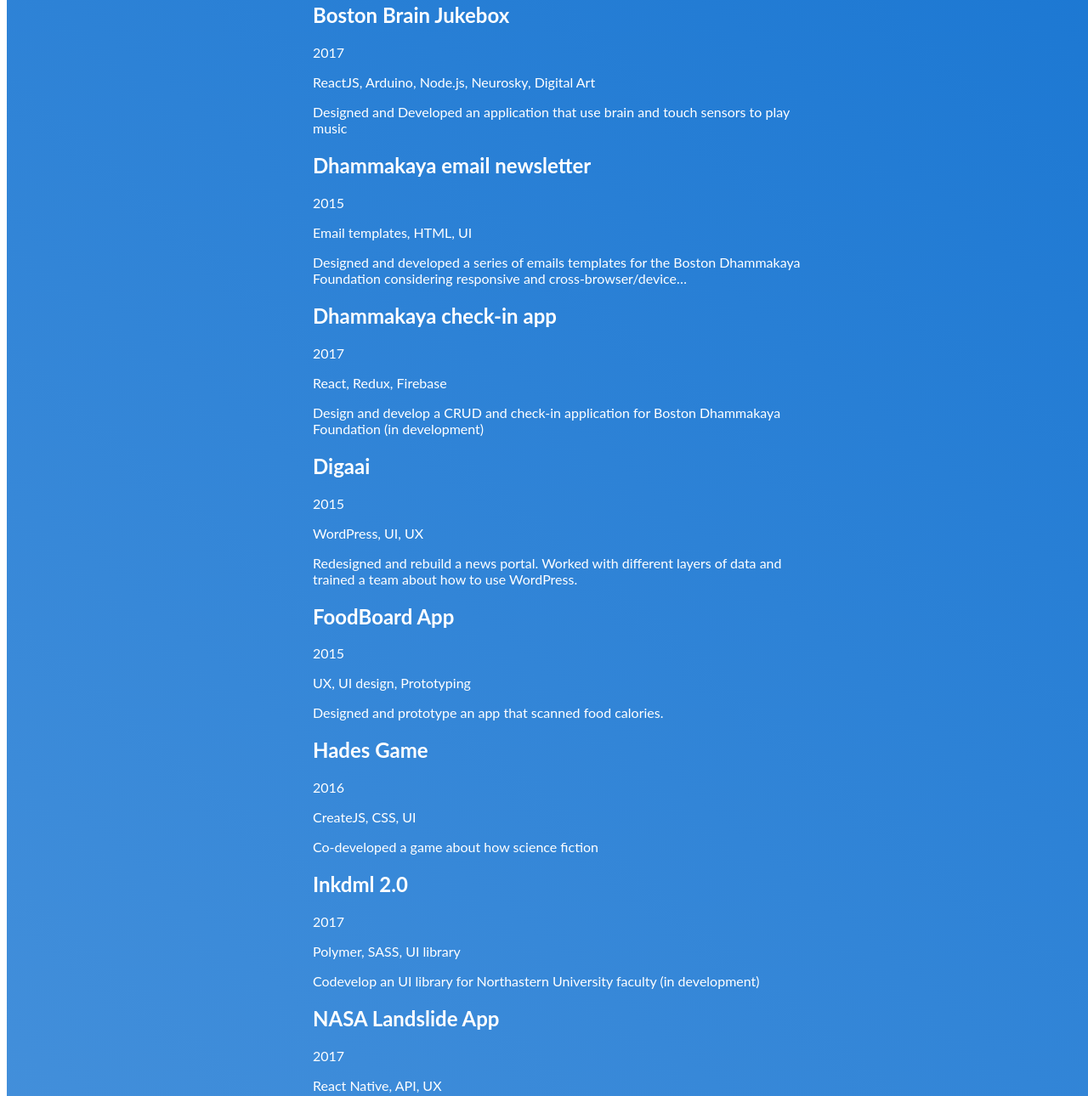
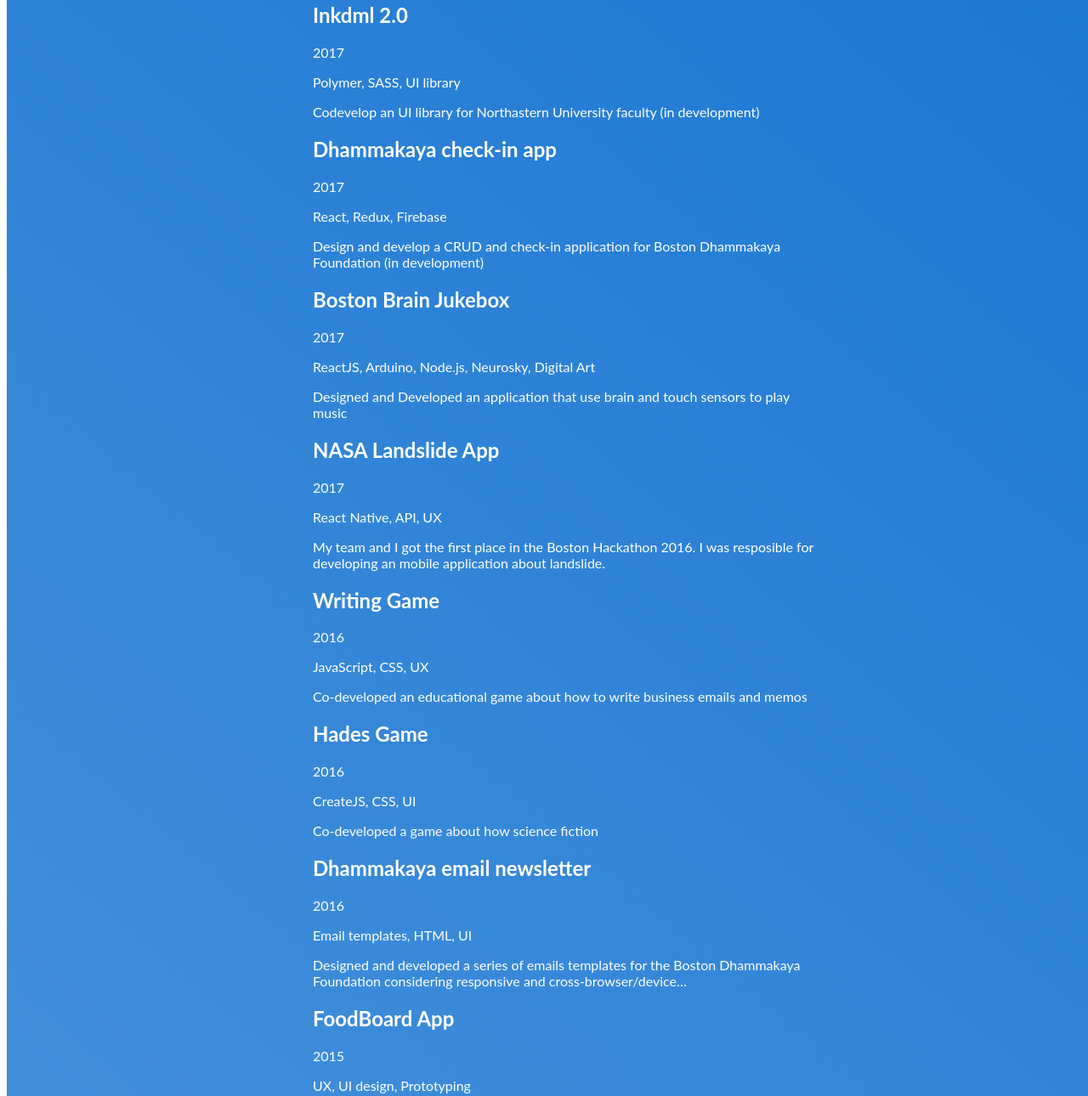
Before and after one commit to tiagodcosta/portfolio-v2, a Gatsby site: page /projects in a window 1280 px wide. Shown: the part 247-1537 px from the top of the page at 85% size. Built offline with nearby package versions, Linux system fonts and the light colour scheme; Gatsby itself is replaced by a stand-in of ours.

Commit message:
Fix bug sort data

```diff
--- a/src/data/boston-jukebox.md
+++ b/src/data/boston-jukebox.md
@@ -1,6 +1,7 @@
 ---
 title: "Boston Brain Jukebox"
-date: "2017"
+date: "2017-08-01"
+year: "2017"
 tags: "ReactJS, Arduino, Node.js, Neurosky, Digital Art"
 link: "https://github.com/bostonjukebox/boston-jukebox-reactjs"
 ---
--- a/src/data/dhammakaya-emails.md
+++ b/src/data/dhammakaya-emails.md
@@ -1,6 +1,7 @@
 ---
 title: "Dhammakaya email newsletter"
-date: "2015"
+date: "2016-01-01"
+year: "2016"
 tags: "Email templates, HTML, UI"
 link: "https://github.com/bostonjukebox/boston-jukebox-reactjs"
 ---
--- a/src/data/dhammmakaya-checkin.md
+++ b/src/data/dhammmakaya-checkin.md
@@ -1,6 +1,7 @@
 ---
 title: "Dhammakaya check-in app"
-date: "2017"
+date: "2017-12-12"
+year: "2017"
 tags: "React, Redux, Firebase"
 link: "https://github.com/bostonjukebox/boston-jukebox-reactjs"
 ---
--- a/src/data/digaai.md
+++ b/src/data/digaai.md
@@ -1,6 +1,7 @@
 ---
 title: "Digaai"
-date: "2015"
+date: "2015-10-11"
+year: "2015"
 tags: "WordPress, UI, UX"
 link: "https://www.digaai.com"
 ---
--- a/src/data/foodboard-app.md
+++ b/src/data/foodboard-app.md
@@ -1,6 +1,7 @@
 ---
 title: "FoodBoard App"
-date: "2015"
+date: "2015-12-12"
+year: "2015"
 tags: "UX, UI design, Prototyping"
 link: "http://tiagocosta.co/foodboard/foodboard.html"
 ---
--- a/src/data/hades-game.md
+++ b/src/data/hades-game.md
@@ -1,6 +1,7 @@
 ---
 title: "Hades Game"
-date: "2016"
+date: "2016-08-01"
+year: "2016"
 tags: "CreateJS, CSS, UI"
 link: "http://tiagocosta.co/hades/"
 ---
--- a/src/data/inkdml-20.md
+++ b/src/data/inkdml-20.md
@@ -1,6 +1,7 @@
 ---
 title: "Inkdml 2.0"
-date: "2017"
+date: "2017-12-13"
+year: "2017"
 tags: "Polymer, SASS, UI library"
 link: "https://github.com/bostonjukebox/boston-jukebox-reactjs"
 ---
--- a/src/data/nasa-landslide.md
+++ b/src/data/nasa-landslide.md
@@ -1,6 +1,7 @@
 ---
 title: "NASA Landslide App"
-date: "2017"
+date: "2017-04-01"
+year: "2017"
 tags: "React Native, API, UX"
 link: "https://github.com/bostonjukebox/boston-jukebox-reactjs"
 ---
--- a/src/data/writing-game.md
+++ b/src/data/writing-game.md
@@ -1,6 +1,7 @@
 ---
 title: "Writing Game"
-date: "2016"
+date: "2016-12-21"
+year: "2016"
 tags: "JavaScript, CSS, UX"
 link: "http://tiagocosta.co/writing-game/"
 ---
--- a/src/pages/about.js
+++ b/src/pages/about.js
@@ -9,7 +9,11 @@ const About = () =>  (
     <Content>
       <Navigation color="#000" />
       <h1>About me</h1>
-      <p>Hi! My name is Tiago. I'm a web developer based in Boston. </p>
+      <p>Hi! I'm Tiago Costa. I'm a Web Developer based in Boston. </p>
+      <p>Currently I work as UI Developer at Northeastern University and Boston Dhammakaya Foundation, where I have the opportunity to combine my previous technical experience with my knowledge of User Experience (UX).</p>
+      <p>I love to code and put the user first in a project. I am in constantly contact with new concepts, technologies and other developers. I always attend hackathons and meetups in the Boston Area, where I always chat with talent people.</p>
+      <p>I enjoy playing guitar and cooking. I played in bands when I was a teenager. At the weekends, I always cook a barbecue or try a new recipe with my friends.</p>
+      <Link to="../files/costatiago_resume.pdf"><p>Check my complete resume</p></Link>
     </Content>
   </Container>
 )
@@ -23,9 +27,9 @@ const Container = styled.div`
   justify-content: center;
   width: 100vw;
   height: 100vh;
-  background: linear-gradient(40deg, #4691db, #1976D2);
+  background: #fff;
   font-family: 'Lato', Verdana, sans-serif;
-  color: #fff;
+  color: #000;
 `
 //Content styles
 const Content = styled.section`
--- a/src/pages/projects.js
+++ b/src/pages/projects.js
@@ -9,7 +9,7 @@ const Projects = ({ data }) => (
   <Container>
     <Content>
       <Navigation color="#000" />
-      <h1>Projects:</h1>
+      <h1>Projects</h1>
       <p>I've worked on different types of projects, technologies and concepts including JavaScript, Sass/Less, UX design, Digital Art and data modeling.
 
       Here are some of my recent ones.</p>
@@ -17,7 +17,7 @@ const Projects = ({ data }) => (
         {data.allMarkdownRemark.edges.map(({node, index}) => (
           <li key={index}>
             <h2>{node.frontmatter.title}</h2>
-            <p>{node.frontmatter.date}</p>
+            <p>{node.frontmatter.year}</p>
             <p>{node.frontmatter.tags}</p>
             <p>{node.excerpt}</p>
           </li>
@@ -52,13 +52,14 @@ const List = styled.ul`
     list-style: none;
 `
 export const query = graphql`
-query ListQuery {
-  allMarkdownRemark {
+query ProjectsQuery {
+  allMarkdownRemark(sort: {fields: [frontmatter___date], order: DESC}) {
     edges {
       node {
         frontmatter {
           title
-          date
+          date(formatString: "YYYY-MM-DD")
+          year
           tags
           link
         }
```
Also changed, not shown: 1 other file.
